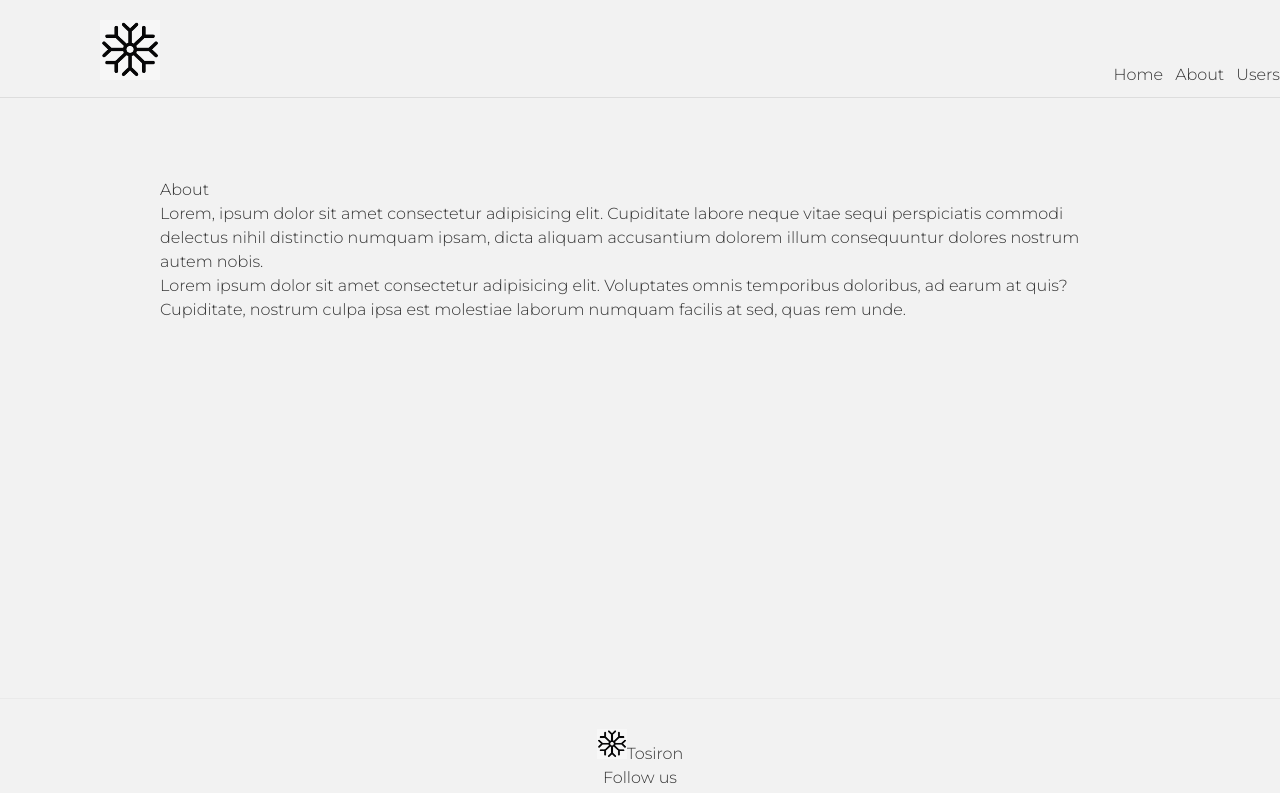
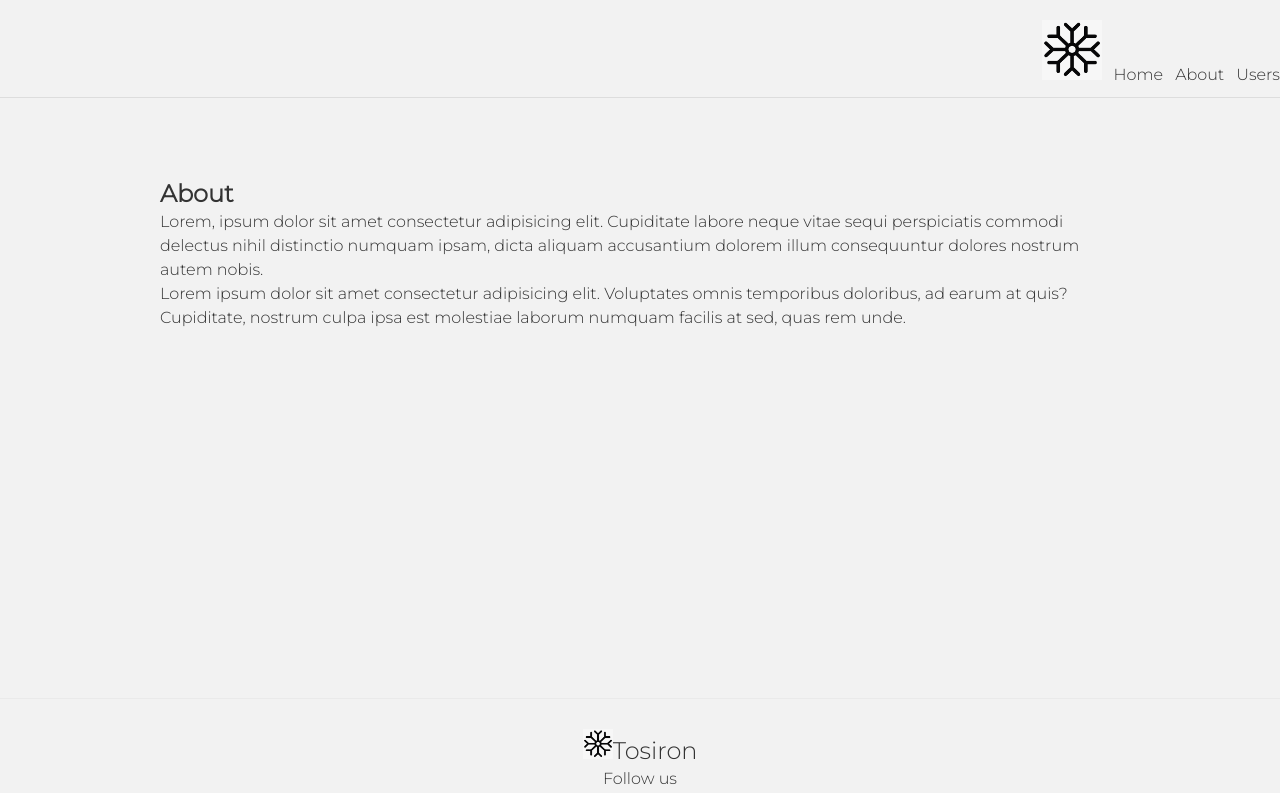
Before and after one commit to tosibinaronmuro/simple-next.js-website, a Next.js app: page /About in a window 1280 px wide. Shown: the top 793 px of the page. Built offline with nearby package versions, Linux system fonts and the light colour scheme.

Commit message:
minor css changes

```diff
--- a/Components/Navbar.jsx
+++ b/Components/Navbar.jsx
@@ -4,7 +4,7 @@ import Image from 'next/image'
 function Navbar() {
   return (
     <nav>
-        <div className="logo">
+        <div className="mr-auto ml-5">
             <Image  width={'60px'} height={'60px'} src="/logo.png" alt="" />
         </div>
        <Link href='/'><a>Home</a></Link>
--- a/pages/404.js
+++ b/pages/404.js
@@ -18,8 +18,8 @@ function NotFound() {
         <meta name="keywords" content="Tosiron" />
       </Head>
       <div className="not-found">
-        <h1>Ooooops...</h1>
-        <h2>That page cannot be found</h2>
+        <h1 className="text-2xl font-bold">Ooooops...</h1>
+        <h2 className="text-lg font-bold">That page cannot be found</h2>
         <p>
           go back to the{" "}
           <Link href="/">
--- a/pages/About.jsx
+++ b/pages/About.jsx
@@ -7,7 +7,7 @@ const About = () => {
       <meta name='keywords' content='Tosiron'/>
     </Head>
         <div className="content">
-            <h1>About</h1>
+            <h1 className="text-2xl font-bold">About</h1>
             <p>Lorem, ipsum dolor sit amet consectetur adipisicing elit. Cupiditate labore neque vitae sequi perspiciatis commodi delectus nihil distinctio numquam ipsam, dicta aliquam accusantium dolorem illum consequuntur dolores nostrum autem nobis.</p>
             <p>Lorem ipsum dolor sit amet consectetur adipisicing elit. Voluptates omnis temporibus doloribus, ad earum at quis? Cupiditate, nostrum culpa ipsa est molestiae laborum numquam facilis at sed, quas rem unde.</p>
         </div>
--- a/pages/Tosiron/Users.jsx
+++ b/pages/Tosiron/Users.jsx
@@ -20,7 +20,7 @@ function Users({tosiron}) {
     <Head>
       <title>{"Tosiron's list | Users"}</title>
     </Head>
-    <h1>all users</h1>
+    <h1 className="text-2xl font-bold m-3" >all users</h1>
     {tosiron.map((user)=>
    <Link href={'/Tosiron/'+ user.id } key={user.id}>
        <a className={styles.single}>
--- a/pages/Tosiron/[Id].jsx
+++ b/pages/Tosiron/[Id].jsx
@@ -38,7 +38,7 @@ function Details({tosiron}) {
       <div className="content">
       <a className="back" onClick={()=>{router.back()}}>back</a>
 
-          <h1>
+          <h1 className="text-2xl font-bold">
               User Details
           </h1>
           <hr />
--- a/pages/index.js
+++ b/pages/index.js
@@ -10,7 +10,7 @@ function Home() {
         <meta name="keywords" content="Tosiron" />
       </Head>
       <div className="content">
-        <h1>Home</h1>
+        <h1 className="text-2xl font-bold">Home</h1>
         <p className={styles.text}>
           hello worldddd Lorem ipsum dolor sit amet consectetur adipisicing
           elit. Necessitatibus iste dolorem illo natus repellat, deserunt
```
